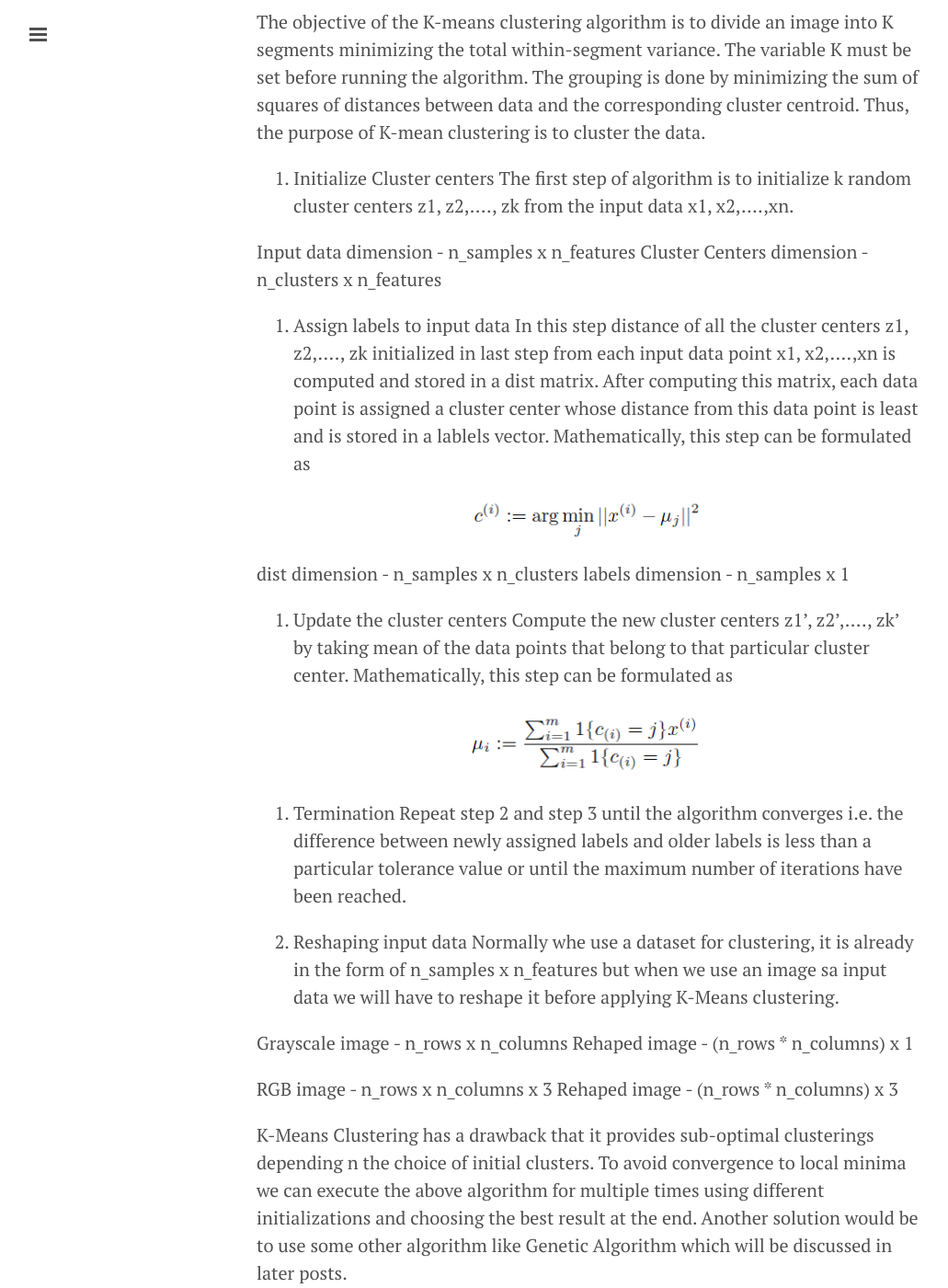
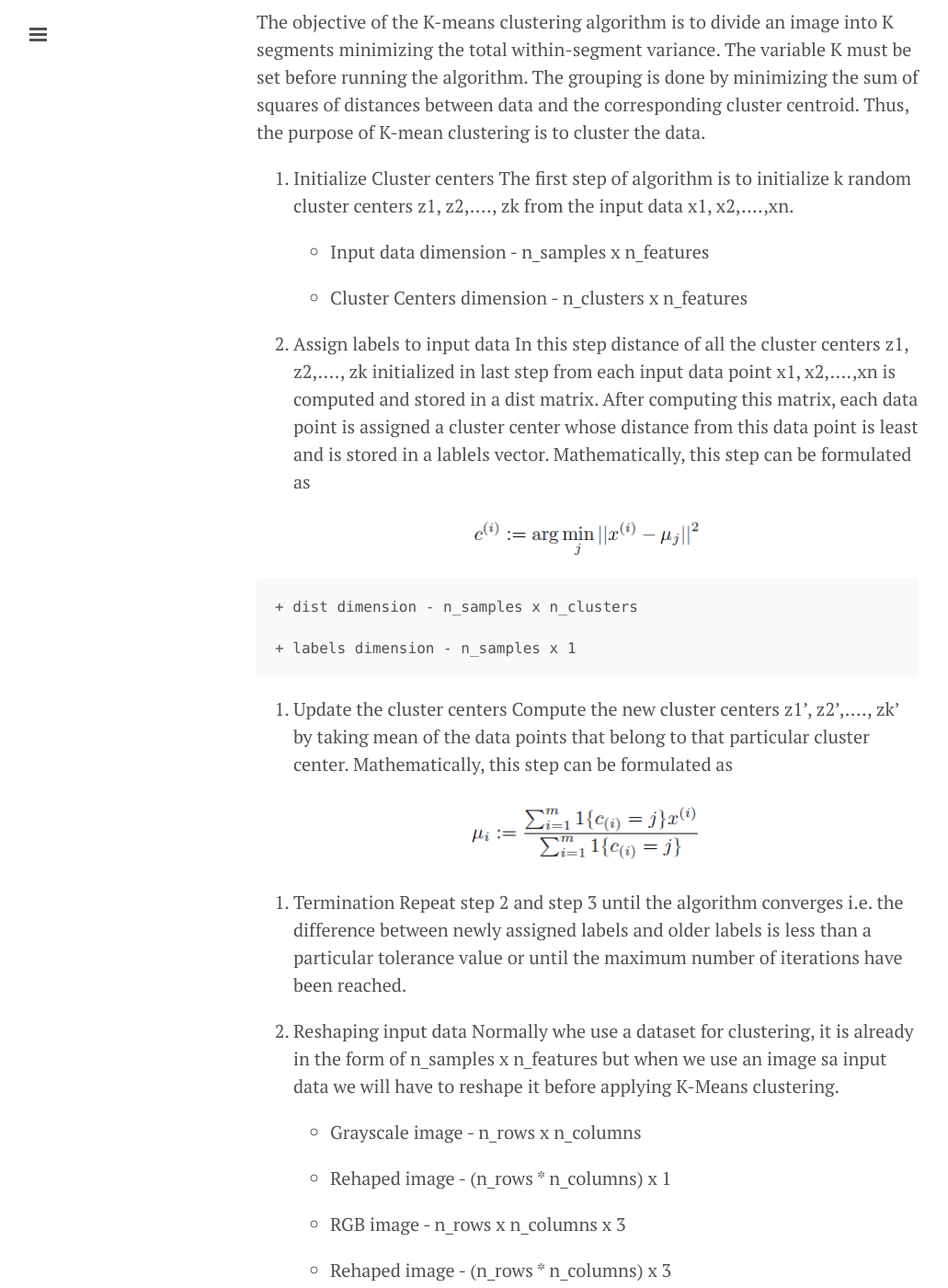
Before and after one commit to IshankGulati/ishankgulati.github.io, a Jekyll site: the page built from _posts/2015-12-09-Image Segmentation using K-Means Clustering.md, in a window 1280 px wide and 1400 px high, scrolled down 951 px. Shown: the whole window at 92% size, without its empty margins (1-1032 px from the left). Built offline with Jekyll 4.4.1, drawn with Linux system fonts in a browser that asks for light colours; nearby versions of some CDN libraries; Markdown is read by kramdown in place of the engine named in the settings; comment, search, counter and statistics services are not loaded.

Commit message:
post correction

```diff
--- a/_posts/2015-12-09-Image Segmentation using K-Means Clustering.md
+++ b/_posts/2015-12-09-Image Segmentation using K-Means Clustering.md
@@ -24,35 +24,40 @@ The objective of the K-means clustering algorithm is to divide an image into K s
 
 
 1. Initialize Cluster centers
-The first step of algorithm is to initialize k random cluster centers z1, z2,...., zk from the input data x1, x2,....,xn.
+	The first step of algorithm is to initialize k random cluster centers z1, z2,...., zk from the input data x1, x2,....,xn.
 
-Input data dimension - n_samples x n_features
-Cluster Centers dimension - n_clusters x n_features
+	+ Input data dimension - n_samples x n_features
+
+	+ Cluster Centers dimension - n_clusters x n_features
 
 2. Assign labels to input data
-In this step distance of all the cluster centers z1, z2,...., zk initialized in last step from each input data point x1, x2,....,xn is computed and stored in a dist matrix. After computing this matrix, each data point is assigned a cluster center whose distance from this data point is least and is stored in a lablels vector. Mathematically, this step can be formulated as
+	In this step distance of all the cluster centers z1, z2,...., zk initialized in last step from each input data point x1, x2,....,xn is computed and stored in a dist matrix. After computing this matrix, each data point is assigned a cluster center whose distance from this data point is least and is stored in a lablels vector. Mathematically, this step can be formulated as
 
-<center><img src="/assets/label.png" alt="label" style="width:260px;height:50px;"/></center>
+<center><img src="/assets/label.PNG" alt="label" style="width:260px;height:50px;"/></center>
 
-dist dimension - n_samples x n_clusters
-labels dimension - n_samples x 1
+	+ dist dimension - n_samples x n_clusters
+
+	+ labels dimension - n_samples x 1
 
 3. Update the cluster centers
-Compute the new cluster centers z1', z2',...., zk' by taking mean of the data points that belong to that particular cluster center. Mathematically, this step can be formulated as
+	Compute the new cluster centers z1', z2',...., zk' by taking mean of the data points that belong to that particular cluster center. Mathematically, this step can be formulated as
 
-<center><img src="/assets/centroid.png" alt="centroid" style="width:275px;height:80px;"/></center>
+<center><img src="/assets/centroid.PNG" alt="centroid" style="width:275px;height:80px;"/></center>
 
 4. Termination
-Repeat step 2 and step 3 until the algorithm converges i.e. the difference between newly assigned labels and older labels is less than a particular tolerance value or until the maximum number of iterations have been reached.
+	Repeat step 2 and step 3 until the algorithm converges i.e. the difference between newly assigned labels and older labels is less than a particular tolerance value or until the maximum number of iterations have been reached.
 
 5. Reshaping input data
-Normally whe use a dataset for clustering, it is already in the form of n_samples x n_features but when we use an image sa input data we will have to reshape it before applying K-Means clustering.
+	Normally whe use a dataset for clustering, it is already in the form of n_samples x n_features but when we use an image sa input data we will have to reshape it before applying K-Means clustering.
 
-Grayscale image - n_rows x n_columns
-Rehaped image - (n_rows * n_columns) x 1
+	+ Grayscale image - n_rows x n_columns
 
-RGB image - n_rows x n_columns x 3
-Rehaped image - (n_rows * n_columns) x 3
+	+ Rehaped image - (n_rows * n_columns) x 1
+
+
+	+ RGB image - n_rows x n_columns x 3
+
+	+ Rehaped image - (n_rows * n_columns) x 3
 
 K-Means Clustering has a drawback that it provides sub-optimal clusterings depending n the choice of initial clusters. To avoid convergence to local minima we can execute the above algorithm for multiple times using different initializations and choosing the best result at the end. Another solution would be to use some other algorithm like Genetic Algorithm which will be discussed in later posts.
 
@@ -63,7 +68,7 @@ K-Means Clustering has a drawback that it provides sub-optimal clusterings depen
 
 ## Results
 
-<center><img src="/assets/kmeans.png" alt="Lena Kmeans" style="width:660px;height:670px;"/></center>
+<center><img src="/assets/kmeans.PNG" alt="Lena Kmeans" style="width:660px;height:670px;"/></center>
 
 
 Thanks!
```
Also changed, not shown: _posts/2015-11-30-Caretaker Robot.md (+3 -3 lines).
